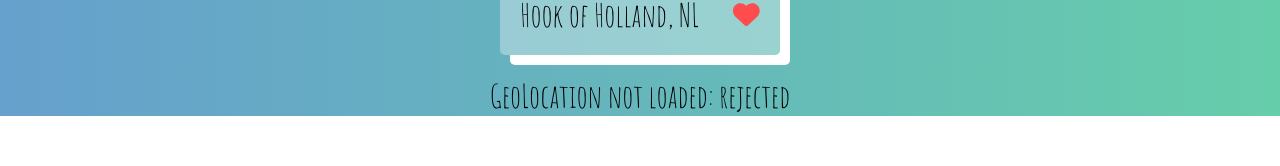
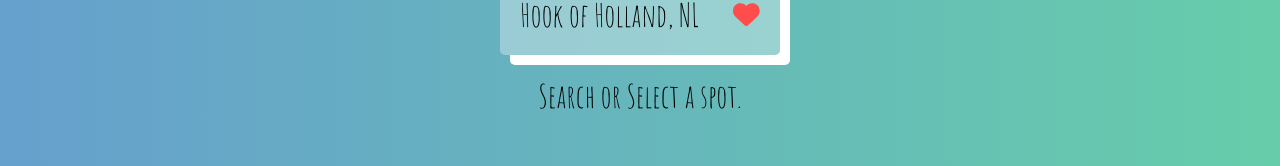
Before and after one commit to arejasverduras/shredfish, a React (Create React App) app: page / in a window 1280 px wide. Shown: the part 440-606 px from the top of the page. Built offline with nearby package versions, Linux system fonts and the light colour scheme; no server answers.

Commit message:
change loading display status

```diff
--- a/src/App.css
+++ b/src/App.css
@@ -33,9 +33,12 @@ li {
   font-size: 2rem;
 }
 
+html {
+  background: linear-gradient(0.75turn, mediumaquamarine, rgb(102, 160, 205));
+}
+
 .App {
   text-align: center;
-  background: linear-gradient(0.75turn, mediumaquamarine, rgb(102, 160, 205));
   font-family: 'Amatic SC Regular'
 }
 
--- a/src/components/ForeCast/ForeCast.js
+++ b/src/components/ForeCast/ForeCast.js
@@ -14,10 +14,15 @@ export const ForeCast = ()=>{
     const searchTerm = useSelector(selectSearchTerm);
 
 
-    if (currentSpot.geoStatus !== 'succeeded' || !currentSpot.data) {
+    if (currentSpot.geoStatus === 'rejected') {
+        return (
+            <p>Search or Select a spot.</p>
+        )
+    }
+    else if (currentSpot.geoStatus !== 'succeeded' || !currentSpot.data) {
         return (
             <>
-                <p>GeoLocation not loaded: {currentSpot.geoStatus}</p>
+                {/* <p>GeoLocation not loaded: {currentSpot.geoStatus}</p> */}
             </>
         )
 
--- a/src/components/SpotLoader/SpotGeoDisplay/SpotGeoDisplay.js
+++ b/src/components/SpotLoader/SpotGeoDisplay/SpotGeoDisplay.js
@@ -9,14 +9,14 @@ export const SpotGeoDisplay = () => {
 
     if (currentSpot.geoStatus === 'rejected') {
         return (
-            <p>No result. Try searching again.</p>
+            <p>Search a spot or select one from My Favorites.</p>
         )
     }
 
     else if (currentSpot.geoStatus !== 'succeeded' || !currentSpot.data) {
         return (
             <>
-                <p>GeoLocation noot loaded: {currentSpot.geoStatus}</p>
+                <p>GeoLocation not loaded: {currentSpot.geoStatus}</p>
             </>
         )
 
```
